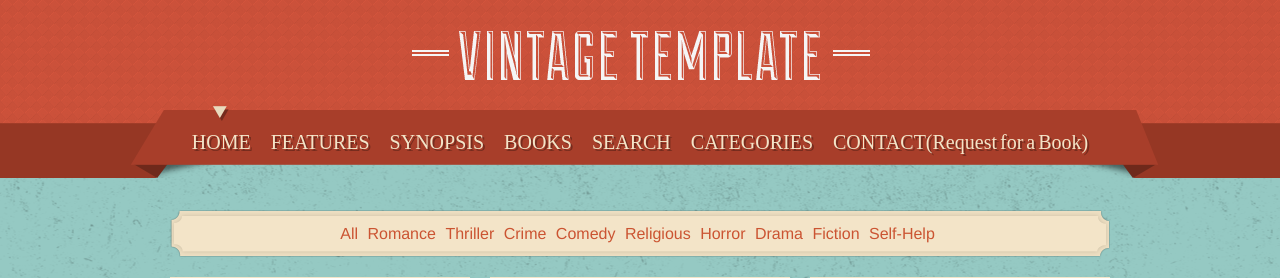
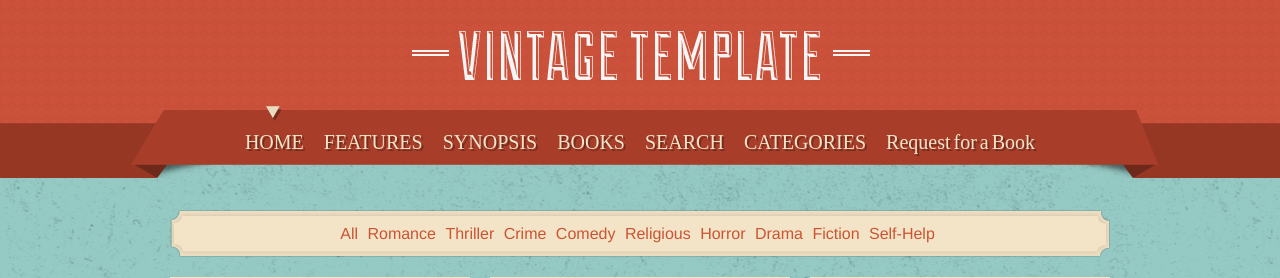
Before and after one commit to ayaan-47/TheBookuet, a Django app: page /all_books in a window 1280 px wide. Shown: the top 278 px of the page. Run offline with Django 3.2, Linux system fonts and the light colour scheme; data comes from the database, SQL or seed files in the repository; both versions use the stored data as it was after the commit; some web fonts are replaced.

Commit message:
Relpaced contact with Request

```diff
--- a/templates/base.html
+++ b/templates/base.html
@@ -42,7 +42,7 @@
         <li><a href="{%url 'all_books' %}">BOOKS<i><b></b></i></a></li>
         <li><a href="{%url 'search_page'%}">SEARCH<i><b></b></i></a></li>
         <li><a href="{%url 'categories_list' %}">CATEGORIES<i><b></b></i></a></li>
-        <li><a href={%url 'contact'%}>CONTACT(Request for a Book)<i><b></b></i></a></li>
+        <li><a href={%url 'contact'%}>Request for a Book<i><b></b></i></a></li>
       </ul>
       <div id="combo-holder"></div>
     </div>
```
Also changed, not shown: db.sqlite3.
